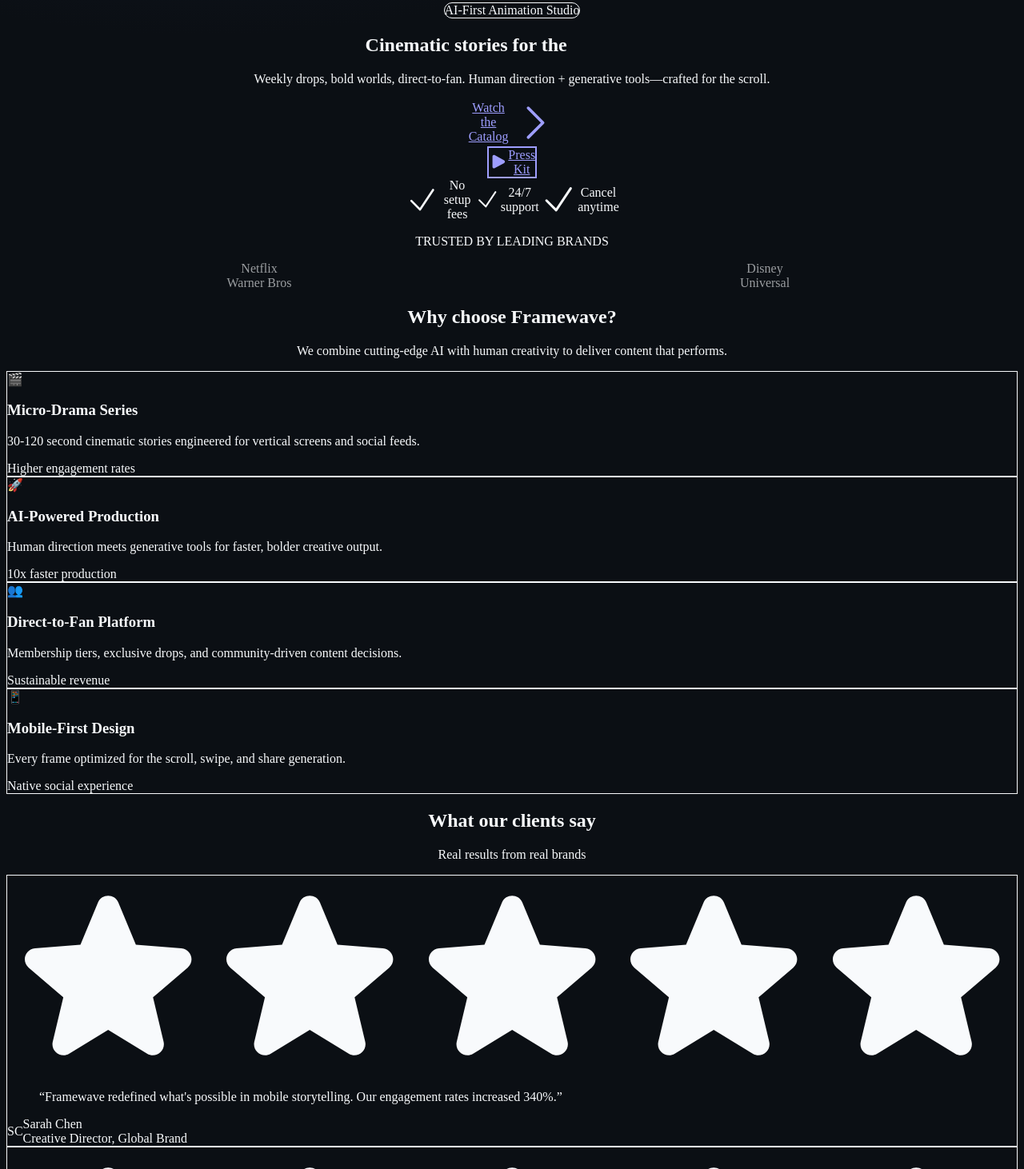
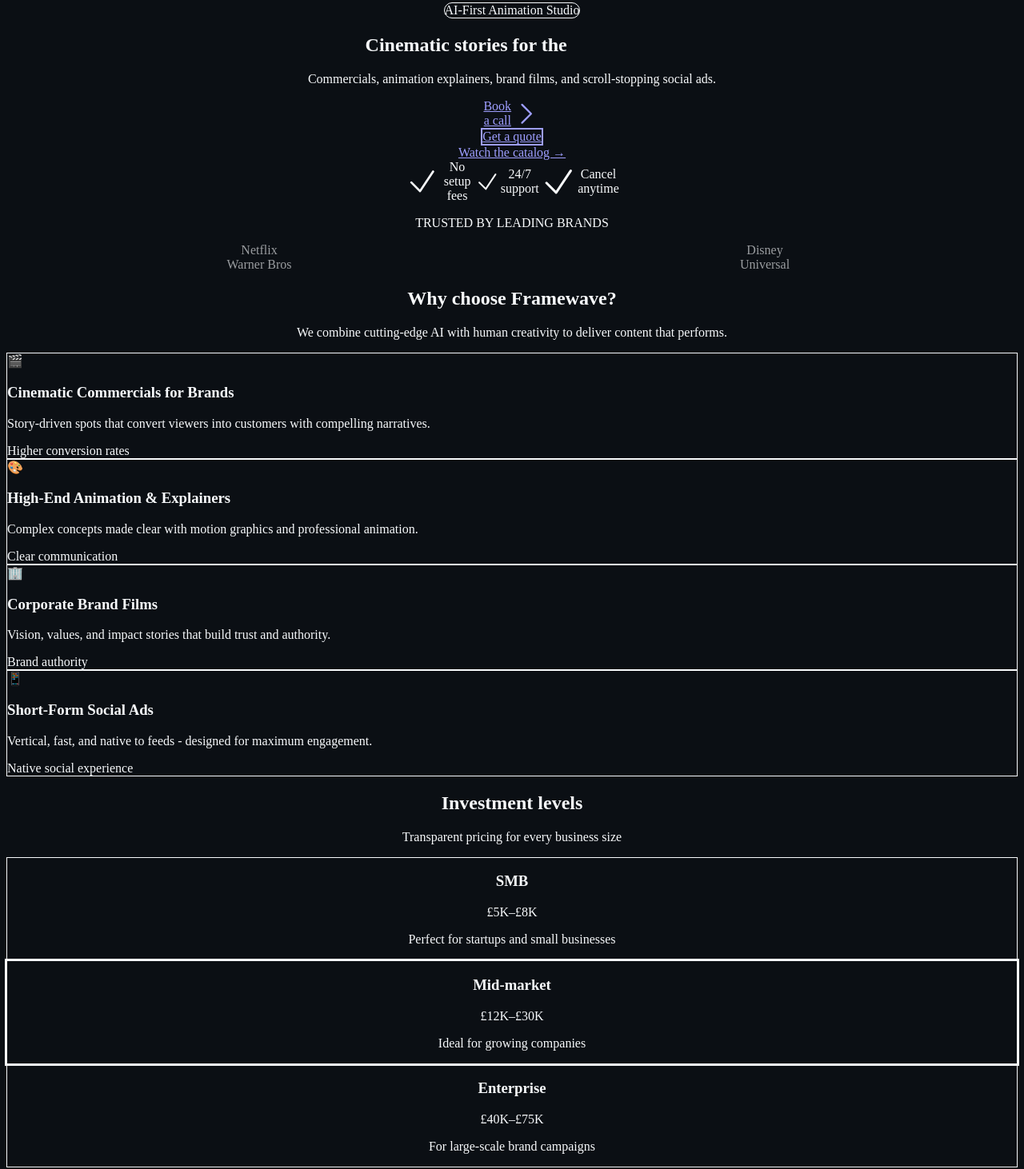
Before and after one commit to Orinowoai/framewavesite, a Next.js app: page / in a window 1280 px wide. Shown: the part 28-1490 px from the top of the page at 80% size. Built offline with nearby package versions, Linux system fonts and the light colour scheme; no server answers.

Commit message:
feat(site): revenue-focused copy, SEO/OG, analytics, headers, contact

```diff
--- a/next-sitemap.config.js
+++ b/next-sitemap.config.js
@@ -1,8 +1,7 @@
 /** @type {import('next-sitemap').IConfig} */
 module.exports = {
   siteUrl: "https://framewave.studio",
-  generateRobotsTxt: true,
-  outDir: "public",
+  generateRobotsTxt: false,
   priority: 0.7,
   changefreq: "weekly",
   exclude: ["/api/*"],
--- a/package.json
+++ b/package.json
@@ -21,7 +21,6 @@
     "lucide-react": "^0.543.0",
     "next": "15.5.2",
     "next-seo": "^6.8.0",
-    "next-sitemap": "^4.2.3",
     "pdf-lib": "^1.17.1",
     "react": "19.1.0",
     "react-dom": "19.1.0"
@@ -34,6 +33,7 @@
     "@types/react-dom": "^19",
     "eslint": "^9",
     "eslint-config-next": "15.5.2",
+    "next-sitemap": "^4.2.3",
     "prettier": "^3",
     "tailwindcss": "^4",
     "typescript": "^5"
--- a/src/app/contact/page.tsx
+++ b/src/app/contact/page.tsx
@@ -1,34 +1,24 @@
-import type { Metadata } from "next";
-
-export const metadata: Metadata = {
-  title: "Contact",
-  description: "Press, partnerships, and general inquiries.",
-  openGraph: {
-    title: "Contact — Framewave Studio",
-    description: "Press, partnerships, and general inquiries.",
-    images: ["/og.png"],
-  },
-};
-
 export default function ContactPage() {
   return (
-    <div className="container py-16">
-      <h1 className="text-3xl md:text-4xl font-black">Contact</h1>
-      <p className="text-white/70 mt-2">
-        Press & partnerships: <a href="mailto:info@framewave.studio" className="underline">info@framewave.studio</a>
+    <main className="max-w-3xl mx-auto px-4 py-16">
+      <h1 className="text-3xl font-semibold mb-4">Let&apos;s create something cinematic</h1>
+      <p className="opacity-80 mb-6">
+        Tell us about your project and goals. We&apos;ll reply within 24 hours.
       </p>
       <form
-        action="https://formspree.io/f/your-id"
-        method="POST"
-        className="mt-8 max-w-xl space-y-4"
-        aria-label="Contact form"
+        action="mailto:info@framewave.studio"
+        method="post"
+        encType="text/plain"
+        className="grid gap-4"
       >
-        {/* TODO: Replace with first-party endpoint when ready */}
-        <input className="w-full rounded border border-white/10 bg-white/[0.02] p-3" name="name" placeholder="Name" required />
-        <input className="w-full rounded border border-white/10 bg-white/[0.02] p-3" name="email" type="email" placeholder="Email" required />
-        <textarea className="w-full rounded border border-white/10 bg-white/[0.02] p-3" name="message" placeholder="Your message" rows={6} required />
-        <button className="btn-primary" type="submit">Send</button>
+        <input required name="name" placeholder="Your name" className="border rounded px-3 py-2" />
+        <input required type="email" name="email" placeholder="Your email" className="border rounded px-3 py-2" />
+        <textarea required name="message" placeholder="Project brief" rows={6} className="border rounded px-3 py-2" />
+        <button className="bg-cyan-400 text-black font-semibold px-4 py-2 rounded">Send</button>
       </form>
-    </div>
+      <p className="mt-6 text-sm opacity-70">
+        Prefer email? <a className="underline" href="mailto:info@framewave.studio">info@framewave.studio</a>
+      </p>
+    </main>
   );
 }
--- a/src/app/layout.tsx
+++ b/src/app/layout.tsx
@@ -3,26 +3,28 @@ import "./globals.css";
 import { Inter } from "next/font/google";
 import Header from "@/components/Header";
 import Footer from "@/components/Footer";
-import { Analytics } from "@vercel/analytics/react";
+import { Analytics as VercelAnalytics } from "@vercel/analytics/react";
 import { SpeedInsights } from "@vercel/speed-insights/next";
+import Analytics from "@/components/Analytics";
 
 const inter = Inter({ subsets: ["latin"], variable: "--font-inter" });
 
 export const metadata: Metadata = {
   metadataBase: new URL("https://framewave.studio"),
   title: {
-    default: "Framewave Studio — Cinematic stories for the mobile era.",
+    default: "Framewave Studio",
     template: "%s | Framewave Studio",
   },
   description:
-    "Weekly drops, bold worlds, direct-to-fan. Human direction + generative tools—crafted for the scroll.",
+    "Cinematic stories for the mobile era — commercials, animation explainers, brand films, and high-impact social ads.",
   openGraph: {
     title: "Framewave Studio",
     description:
-      "AI-powered animation & micro-drama built for phones. Weekly drops, bold stories.",
+      "Cinematic commercials, high-end animation, brand films, and short-form social ads.",
     url: "https://framewave.studio",
     siteName: "Framewave Studio",
     images: [{ url: "/og.png", width: 1200, height: 630 }],
+    locale: "en_GB",
     type: "website",
   },
   twitter: { card: "summary_large_image" },
@@ -53,6 +55,7 @@ export default function RootLayout({ children }: { children: React.ReactNode })
         <main>{children}</main>
         <Footer />
         <Analytics />
+        <VercelAnalytics />
         <SpeedInsights />
       </body>
     </html>
--- a/src/app/page.tsx
+++ b/src/app/page.tsx
@@ -1,30 +1,30 @@
 import Link from "next/link";
-import { ChevronRightIcon, PlayIcon, CheckIcon, StarIcon } from "@heroicons/react/24/solid";
+import { ChevronRightIcon, CheckIcon, StarIcon } from "@heroicons/react/24/solid";
 
 export default function LandingPage() {
   const features = [
     {
       icon: "🎬",
-      title: "Micro-Drama Series",
-      description: "30-120 second cinematic stories engineered for vertical screens and social feeds.",
-      benefit: "Higher engagement rates"
+      title: "Cinematic Commercials for Brands",
+      description: "Story-driven spots that convert viewers into customers with compelling narratives.",
+      benefit: "Higher conversion rates"
     },
     {
-      icon: "🚀",
-      title: "AI-Powered Production",
-      description: "Human direction meets generative tools for faster, bolder creative output.",
-      benefit: "10x faster production"
+      icon: "🎨",
+      title: "High-End Animation & Explainers",
+      description: "Complex concepts made clear with motion graphics and professional animation.",
+      benefit: "Clear communication"
     },
     {
-      icon: "👥",
-      title: "Direct-to-Fan Platform",
-      description: "Membership tiers, exclusive drops, and community-driven content decisions.",
-      benefit: "Sustainable revenue"
+      icon: "🏢",
+      title: "Corporate Brand Films",
+      description: "Vision, values, and impact stories that build trust and authority.",
+      benefit: "Brand authority"
     },
     {
       icon: "📱",
-      title: "Mobile-First Design",
-      description: "Every frame optimized for the scroll, swipe, and share generation.",
+      title: "Short-Form Social Ads",
+      description: "Vertical, fast, and native to feeds - designed for maximum engagement.",
       benefit: "Native social experience"
     }
   ];
@@ -92,24 +92,30 @@ export default function LandingPage() {
             </h1>
 
             <p className="text-xl md:text-2xl text-slate-300 mb-8 max-w-3xl mx-auto leading-relaxed">
-              Weekly drops, bold worlds, direct-to-fan. Human direction + generative tools—crafted for the scroll.
+              Commercials, animation explainers, brand films, and scroll-stopping social ads.
             </p>
 
             <div className="flex flex-col sm:flex-row gap-4 justify-center items-center mb-12">
               <Link
-                href="/catalog"
+                href="mailto:info@framewave.studio?subject=Book a call - Framewave Studio"
                 className="group bg-gradient-to-r from-cyan-500 to-cyan-600 text-black font-bold px-8 py-4 rounded-xl text-lg hover:from-cyan-400 hover:to-cyan-500 transition-all duration-300 transform hover:scale-105 shadow-lg hover:shadow-cyan-500/25 flex items-center"
               >
-                Watch the Catalog
+                Book a call
                 <ChevronRightIcon className="w-5 h-5 ml-2 group-hover:translate-x-1 transition-transform" />
               </Link>
 
               <Link
-                href="/press"
+                href="mailto:info@framewave.studio?subject=Get a quote - Framewave Studio"
                 className="group border-2 border-white/20 text-white font-semibold px-8 py-4 rounded-xl text-lg hover:bg-white/10 transition-all duration-300 flex items-center"
               >
-                <PlayIcon className="w-5 h-5 mr-2" />
-                Press Kit
+                Get a quote
+              </Link>
+
+              <Link
+                href="/catalog"
+                className="text-cyan-400 hover:text-cyan-300 font-semibold text-lg transition-colors"
+              >
+                Watch the catalog →
               </Link>
             </div>
 
@@ -175,6 +181,40 @@ export default function LandingPage() {
         </div>
       </section>
 
+      {/* Pricing Strip */}
+      <section className="py-16 bg-slate-800/50">
+        <div className="container mx-auto px-4">
+          <div className="text-center mb-8">
+            <h2 className="text-3xl md:text-4xl font-black text-white mb-4">
+              Investment levels
+            </h2>
+            <p className="text-slate-300 text-lg">
+              Transparent pricing for every business size
+            </p>
+          </div>
+
+          <div className="grid md:grid-cols-3 gap-8 max-w-4xl mx-auto">
+            <div className="bg-slate-700/50 rounded-2xl p-8 text-center border border-slate-600/50">
+              <h3 className="text-xl font-bold text-white mb-2">SMB</h3>
+              <div className="text-3xl font-black text-cyan-400 mb-4">£5K–£8K</div>
+              <p className="text-slate-300">Perfect for startups and small businesses</p>
+            </div>
+
+            <div className="bg-slate-700/50 rounded-2xl p-8 text-center border border-cyan-500/50 ring-2 ring-cyan-500/20">
+              <h3 className="text-xl font-bold text-white mb-2">Mid-market</h3>
+              <div className="text-3xl font-black text-cyan-400 mb-4">£12K–£30K</div>
+              <p className="text-slate-300">Ideal for growing companies</p>
+            </div>
+
+            <div className="bg-slate-700/50 rounded-2xl p-8 text-center border border-slate-600/50">
+              <h3 className="text-xl font-bold text-white mb-2">Enterprise</h3>
+              <div className="text-3xl font-black text-cyan-400 mb-4">£40K–£75K</div>
+              <p className="text-slate-300">For large-scale brand campaigns</p>
+            </div>
+          </div>
+        </div>
+      </section>
+
       {/* Testimonials */}
       <section className="py-20">
         <div className="container mx-auto px-4">
@@ -230,10 +270,10 @@ export default function LandingPage() {
 
           <div className="flex flex-col sm:flex-row gap-4 justify-center items-center">
             <Link
-              href="/contact"
+              href="mailto:info@framewave.studio?subject=Book a call - Framewave Studio"
               className="group bg-gradient-to-r from-cyan-500 to-cyan-600 text-black font-bold px-8 py-4 rounded-xl text-lg hover:from-cyan-400 hover:to-cyan-500 transition-all duration-300 transform hover:scale-105 shadow-lg hover:shadow-cyan-500/25 flex items-center"
             >
-              Start Your Project
+              Book a call
               <ChevronRightIcon className="w-5 h-5 ml-2 group-hover:translate-x-1 transition-transform" />
             </Link>
 
--- a/src/app/robots.ts
+++ b/src/app/robots.ts
@@ -2,7 +2,7 @@ import type { MetadataRoute } from "next";
 
 export default function robots(): MetadataRoute.Robots {
   return {
-    rules: [{ userAgent: "*", allow: "/" }],
+    rules: { userAgent: "*", allow: "/" },
     sitemap: "https://framewave.studio/sitemap.xml",
   };
 }
--- /dev/null
+++ b/src/components/Analytics.tsx
@@ -0,0 +1,46 @@
+"use client";
+import { useEffect, Suspense } from "react";
+import { usePathname, useSearchParams } from "next/navigation";
+
+declare global {
+  interface Window {
+    dataLayer: unknown[];
+    gtag: (...args: unknown[]) => void;
+    _gaInit?: boolean;
+  }
+}
+
+function AnalyticsInner() {
+  const GA = process.env.NEXT_PUBLIC_GA_ID || "G-PLACEHOLDER";
+  const pathname = usePathname();
+  const search = useSearchParams();
+
+  useEffect(() => {
+    if (!GA) return;
+    if (!window._gaInit) {
+      const s = document.createElement("script");
+      s.src = `https://www.googletagmanager.com/gtag/js?id=${GA}`;
+      s.async = true;
+      document.head.appendChild(s);
+      window.dataLayer = window.dataLayer || [];
+      function gtag(...args: unknown[]){ window.dataLayer.push(args); }
+      window.gtag = gtag;
+      gtag("js", new Date());
+      gtag("config", GA, { send_page_view: false });
+      window._gaInit = true;
+    }
+    window.gtag?.("event", "page_view", {
+      page_path: pathname + (search?.toString() ? `?${search.toString()}` : ""),
+    });
+  }, [pathname, search, GA]);
+
+  return null;
+}
+
+export default function Analytics() {
+  return (
+    <Suspense fallback={null}>
+      <AnalyticsInner />
+    </Suspense>
+  );
+}
```
Also changed, not shown: 2 other files (tests, documents, lock files or other folders).
